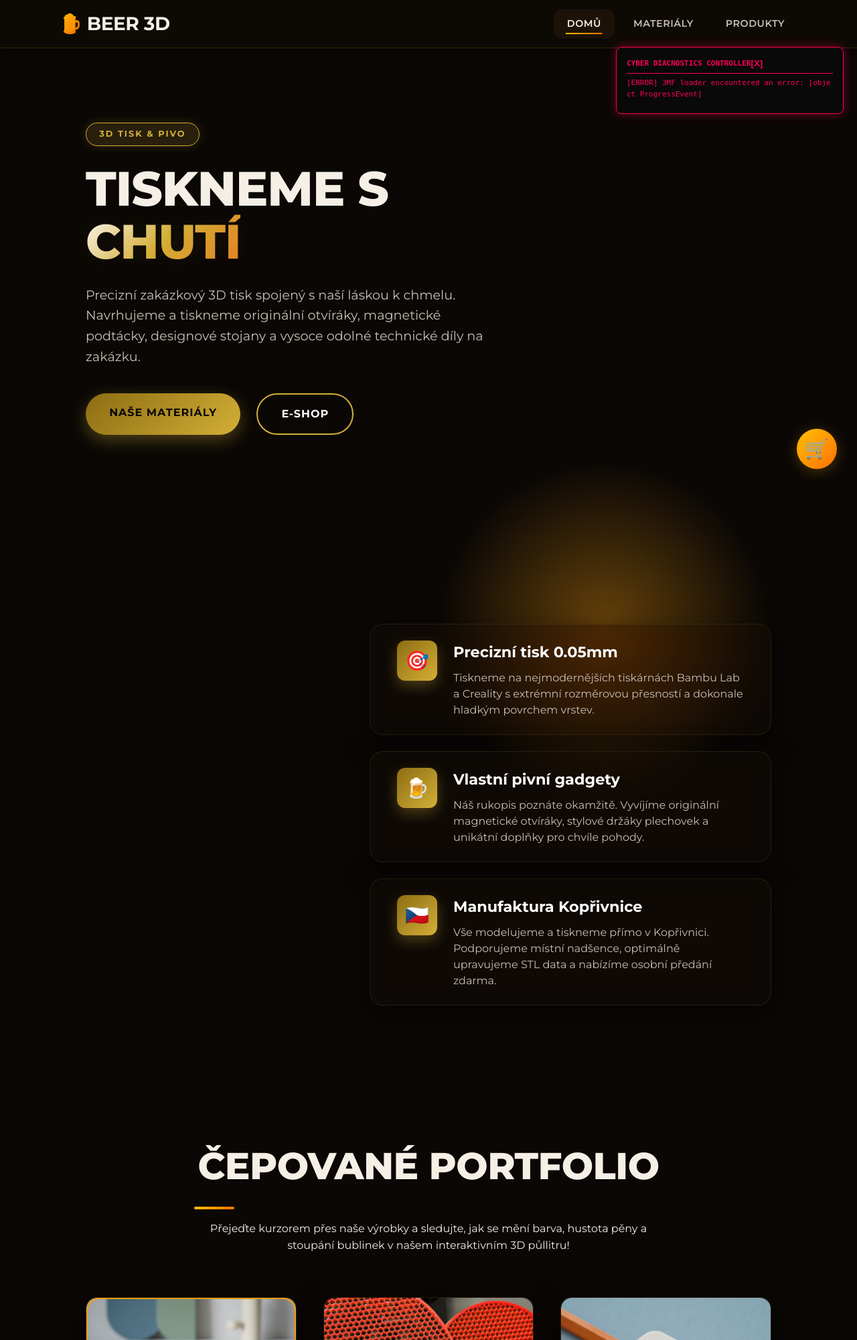
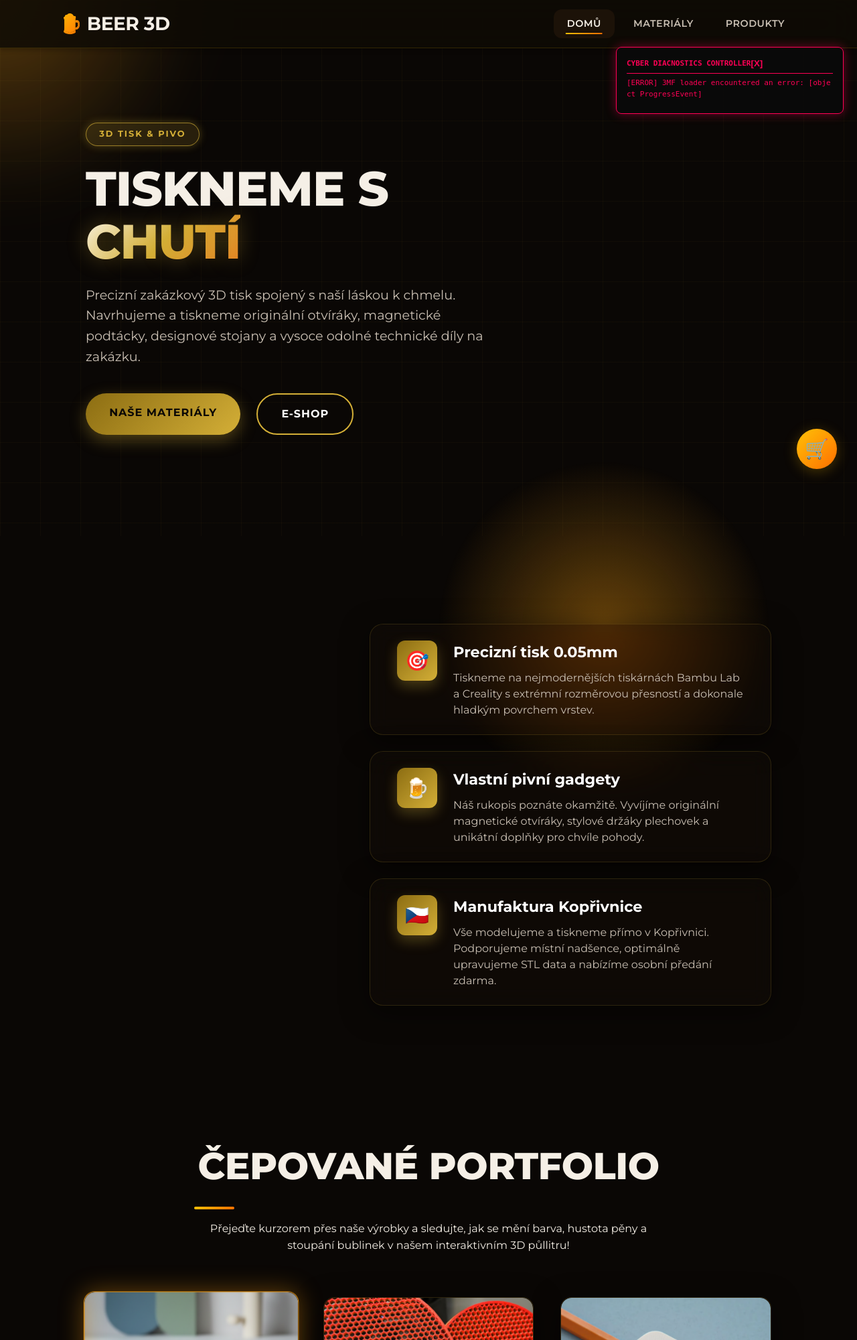
Before and after one commit to samanbeer/projektT2A_3dShop, a PHP site: page / in a window 1280 px wide. Shown: the top 2000 px of the page at 67% size. Run offline with PHP 8.4, Linux system fonts and the light colour scheme.

Commit message:
Integrace cyber-grid mrize, interaktivniho svetelneho orbu a tech-rohove estetiky ve stylu lepshee.com

```diff
--- a/home_3d.css
+++ b/home_3d.css
@@ -586,3 +586,111 @@
         gap: var(--spacing-lg);
     }
 }
+
+/* --- Lepshee Cyberpunk Cyber-Grid & Glow Effects --- */
+
+/* Cyber Grid Background lines */
+.cyber-grid-overlay {
+    position: fixed;
+    top: 0;
+    left: 0;
+    width: 100vw;
+    height: 100vh;
+    background-size: 60px 60px;
+    background-image:
+        linear-gradient(to right, rgba(212, 175, 55, 0.04) 1px, transparent 1px),
+        linear-gradient(to bottom, rgba(212, 175, 55, 0.04) 1px, transparent 1px);
+    z-index: 0;
+    pointer-events: none;
+}
+
+/* Mouse-following interactive glow orb */
+.interactive-glow-orb {
+    position: fixed;
+    top: 0;
+    left: 0;
+    width: 600px;
+    height: 600px;
+    background: radial-gradient(circle, var(--active-beer-glow) 0%, rgba(10, 7, 5, 0) 70%);
+    border-radius: 50%;
+    transform: translate(-50%, -50%);
+    z-index: 1;
+    pointer-events: none;
+    mix-blend-mode: screen;
+    will-change: transform;
+    opacity: 0.85;
+    filter: blur(40px);
+}
+
+/* Premium intense border glows and breathing effects */
+.feature-card-premium, .portfolio-card-premium, .faq-item-premium {
+    position: relative;
+    border: 1px solid rgba(212, 175, 55, 0.16) !important;
+    transition: var(--transition-smooth) !important;
+    overflow: hidden;
+}
+
+.feature-card-premium::before, .portfolio-card-premium::before {
+    content: '';
+    position: absolute;
+    top: 0;
+    left: 0;
+    width: 100%;
+    height: 100%;
+    background: linear-gradient(135deg, transparent, rgba(212, 175, 55, 0.1), transparent);
+    transform: translateX(-100%);
+    transition: transform 0.6s ease;
+    pointer-events: none;
+}
+
+.feature-card-premium:hover::before, .portfolio-card-premium:hover::before {
+    transform: translateX(100%);
+}
+
+.feature-card-premium:hover, .portfolio-card-premium.active, .faq-item-premium.active {
+    border-color: var(--active-beer) !important;
+    box-shadow: 0 0 35px var(--active-beer-glow) !important;
+    transform: scale(1.02) translateY(-4px) !important;
+}
+
+/* Header/Badge breathing neon animation */
+.hero-3d-content .badge {
+    animation: breathingGlow 3s infinite alternate;
+}
+
+@keyframes breathingGlow {
+    0% {
+        box-shadow: 0 0 8px rgba(212, 175, 55, 0.2);
+        border-color: rgba(212, 175, 55, 0.5);
+    }
+    100% {
+        box-shadow: 0 0 25px rgba(212, 175, 55, 0.6);
+        border-color: var(--gold-primary);
+    }
+}
+
+/* Glowing text enhancements */
+.gradient-text-gold {
+    text-shadow: 0 0 30px rgba(212, 175, 55, 0.35);
+}
+
+/* Interactive Cybernetic Corner Borders for Cards */
+.cyber-corners {
+    position: absolute;
+    width: 10px;
+    height: 10px;
+    border: 2px solid var(--active-beer);
+    pointer-events: none;
+    opacity: 0;
+    transition: var(--transition-smooth);
+}
+
+.cyber-corners-tl { top: 8px; left: 8px; border-right: none; border-bottom: none; }
+.cyber-corners-tr { top: 8px; right: 8px; border-left: none; border-bottom: none; }
+.cyber-corners-bl { bottom: 8px; left: 8px; border-right: none; border-top: none; }
+.cyber-corners-br { bottom: 8px; right: 8px; border-left: none; border-top: none; }
+
+.feature-card-premium:hover .cyber-corners,
+.portfolio-card-premium.active .cyber-corners {
+    opacity: 1;
+}
--- a/home_3d.js
+++ b/home_3d.js
@@ -380,6 +380,17 @@
 
         targetRotationY = mouseX * 0.18;
         targetRotationX = -mouseY * 0.12;
+
+        // Smoothly glide the neon glowing orb to track the cursor coordinates (Lepshee-style energy)
+        const orb = document.getElementById('glow-orb');
+        if (orb) {
+            gsap.to(orb, {
+                x: e.clientX,
+                y: e.clientY,
+                duration: 0.8,
+                ease: "power2.out"
+            });
+        }
     });
 
     // --- GSAP ScrollTrigger Integration ---
--- a/index.php
+++ b/index.php
@@ -72,6 +72,10 @@
 <!-- Active Page Wrapper -->
 <div class="page active" id="page-home" style="opacity: 1; visibility: visible;">
 
+    <!-- Lepshee Cyberpunk Backgrounds & Glows -->
+    <div class="cyber-grid-overlay"></div>
+    <div class="interactive-glow-orb" id="glow-orb"></div>
+
     <!-- Dynamic warm glow backdrop -->
     <div class="bg-glow-warm"></div>
 
@@ -92,6 +96,10 @@
     <section class="scroll-section features-3d-section" id="section-features">
         <div class="features-grid-3d">
             <div class="feature-card-premium glass-effect-premium">
+                <div class="cyber-corners cyber-corners-tl"></div>
+                <div class="cyber-corners cyber-corners-tr"></div>
+                <div class="cyber-corners cyber-corners-bl"></div>
+                <div class="cyber-corners cyber-corners-br"></div>
                 <div class="feature-icon-box">🎯</div>
                 <div>
                     <h3>Precizní tisk 0.05mm</h3>
@@ -100,6 +108,10 @@
             </div>
 
             <div class="feature-card-premium glass-effect-premium">
+                <div class="cyber-corners cyber-corners-tl"></div>
+                <div class="cyber-corners cyber-corners-tr"></div>
+                <div class="cyber-corners cyber-corners-bl"></div>
+                <div class="cyber-corners cyber-corners-br"></div>
                 <div class="feature-icon-box">🍺</div>
                 <div>
                     <h3>Vlastní pivní gadgety</h3>
@@ -108,6 +120,10 @@
             </div>
 
             <div class="feature-card-premium glass-effect-premium">
+                <div class="cyber-corners cyber-corners-tl"></div>
+                <div class="cyber-corners cyber-corners-tr"></div>
+                <div class="cyber-corners cyber-corners-bl"></div>
+                <div class="cyber-corners cyber-corners-br"></div>
                 <div class="feature-icon-box">🇨🇿</div>
                 <div>
                     <h3>Manufaktura Kopřivnice</h3>
@@ -126,6 +142,10 @@
 
         <div class="portfolio-3d-grid">
             <div class="portfolio-card-premium glass-effect-premium active" data-variant="pilsner">
+                <div class="cyber-corners cyber-corners-tl"></div>
+                <div class="cyber-corners cyber-corners-tr"></div>
+                <div class="cyber-corners cyber-corners-bl"></div>
+                <div class="cyber-corners cyber-corners-br"></div>
                 <span class="beer-flavor-label">Světlý ležák</span>
                 <div class="portfolio-img-wrapper">
                     <img src="./imgs/phone_holder.png" alt="Stojan na telefon">
@@ -137,6 +157,10 @@
             </div>
 
             <div class="portfolio-card-premium glass-effect-premium" data-variant="ipa">
+                <div class="cyber-corners cyber-corners-tl"></div>
+                <div class="cyber-corners cyber-corners-tr"></div>
+                <div class="cyber-corners cyber-corners-bl"></div>
+                <div class="cyber-corners cyber-corners-br"></div>
                 <span class="beer-flavor-label">Polotmavá IPA</span>
                 <div class="portfolio-img-wrapper">
                     <img src="./imgs/pingpong_pálky.png" alt="Pingpongové pálky">
@@ -148,6 +172,10 @@
             </div>
 
             <div class="portfolio-card-premium glass-effect-premium" data-variant="stout">
+                <div class="cyber-corners cyber-corners-tl"></div>
+                <div class="cyber-corners cyber-corners-tr"></div>
+                <div class="cyber-corners cyber-corners-bl"></div>
+                <div class="cyber-corners cyber-corners-br"></div>
                 <span class="beer-flavor-label">Tmavý Stout</span>
                 <div class="portfolio-img-wrapper">
                     <img src="./imgs/pístalky.png" alt="Píšťalky a doplňky">
```
